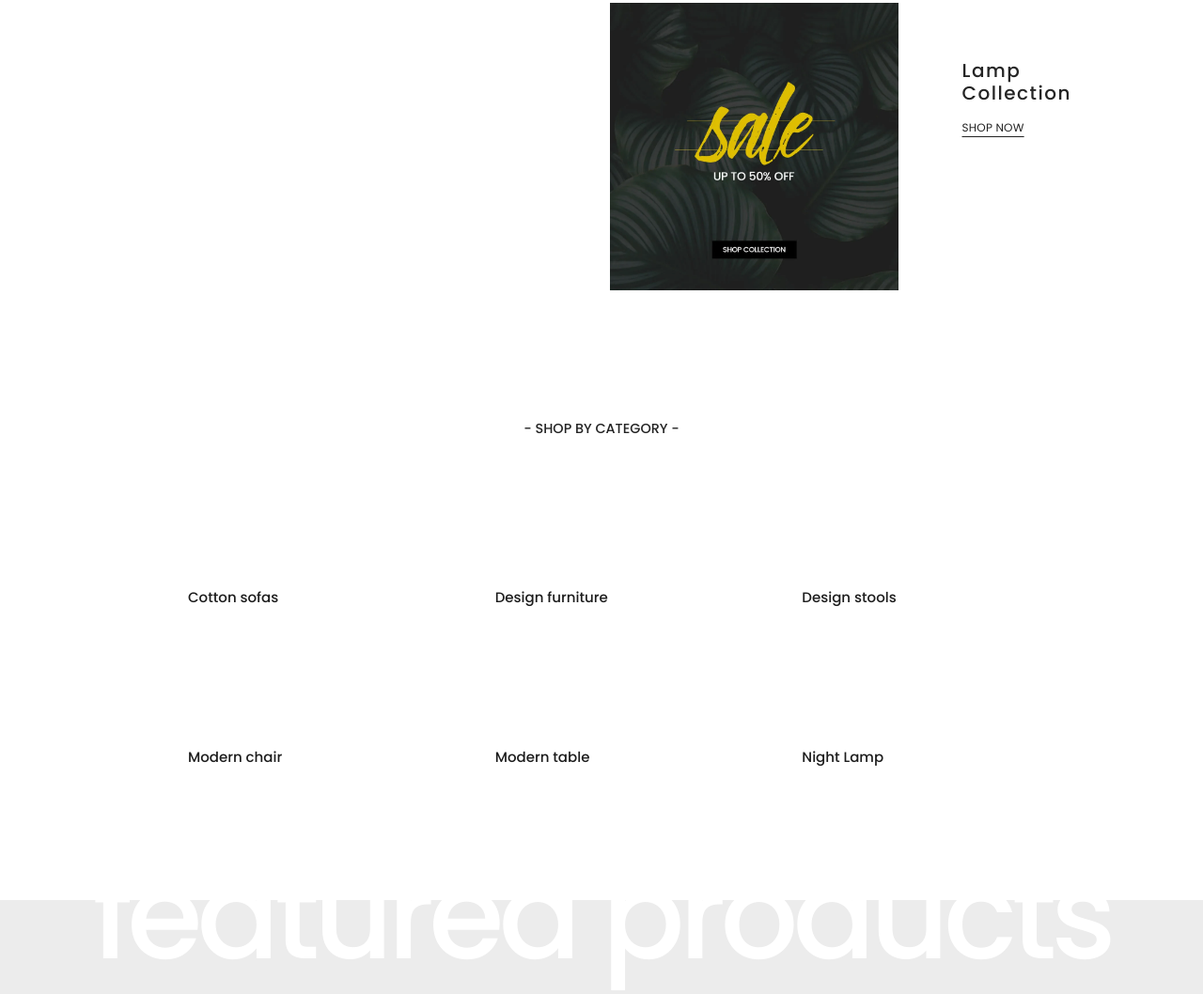
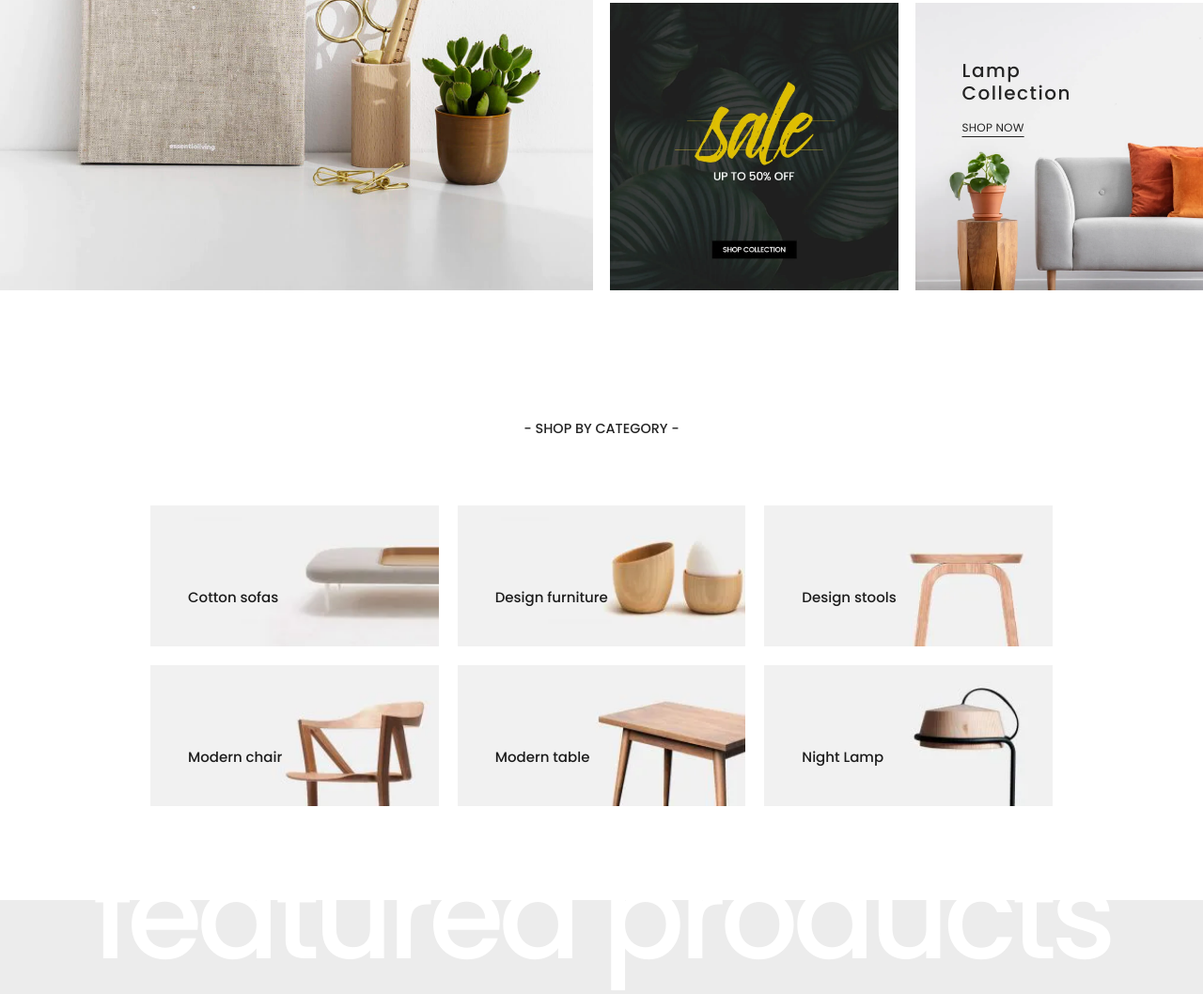
Before and after one commit to micarini/2024-proyecto-final-hongoS, a plain HTML site: page index.html in a window 1280 px wide. Shown: the part 1231-2289 px from the top of the page at 94% size. Drawn offline with Linux system fonts and the light colour scheme; files whose address does not match are found by name.

Commit message:
fotoa home arregladas. saca el assets que solo sea ../fotos/nombre en las que veas que no estan. me tengo w ir

```diff
--- a/assets/css/styles.css
+++ b/assets/css/styles.css
@@ -448,7 +448,7 @@ nav a:hover {
 
 /*SLIDER*/
 #slider {
-    background-image: url("../assets/fotos/furniture-collection1.webp");
+    background-image: url("assets/fotos/furniture-collection1.webp");
     height: 100vh;
     margin-bottom: 20px;
 }
@@ -564,13 +564,13 @@ nav a:hover {
     grid-row: span 2;
     width: 100%;
     min-height: 300px;
-    background-image: url("../assets/fotos/decor-banner-01.jpg");
+    background-image: url("../fotos/decor-banner-01.jpg");
 }
 
 #img2-section1 {
     grid-column: 3 / span 2;
     grid-row: 1;
-    background-image: url("../assets/fotos/decor-banner-03.jpg.webp");
+    background-image: url("../fotos/decor-banner-03.jpg.webp");
     min-height: 300px;
 }
 
@@ -584,7 +584,7 @@ nav a:hover {
 #img3-section1 {
     grid-column: 4;
     grid-row: 2;
-    background-image: url("../assets/fotos/decor-banner-05.jpg.webp");
+    background-image: url("../fotos/decor-banner-05.jpg.webp");
     min-height: 150px;
 }
 
@@ -654,27 +654,27 @@ nav a:hover {
 
 
 #foto1-section2 {
-    background-image: url("../assets/fotos/cotton-sofas.webp");
+    background-image: url("../fotos/cotton-sofas.webp");
 }
 
 #foto2-section2 {
-    background-image: url("../assets/fotos/design-furniture.webp");
+    background-image: url("../fotos/design-furniture.webp");
 }
 
 #foto3-section2 {
-    background-image: url("../assets/fotos/design-stools.webp");
+    background-image: url("../fotos/design-stools.webp");
 }
 
 #foto4-section2 {
-    background-image: url("../assets/fotos/modern-chair.webp");
+    background-image: url("../fotos/modern-chair.webp");
 }
 
 #foto5-section2 {
-    background-image: url("../assets/fotos/modern-table.webp");
+    background-image: url("../fotos/modern-table.webp");
 }
 
 #foto6-section2 {
-    background-image: url("../assets/fotos/night-lamp.webp");
+    background-image: url("../fotos/night-lamp.webp");
 }
 
 #section3 {
```
Also changed, not shown: 1 other file.
